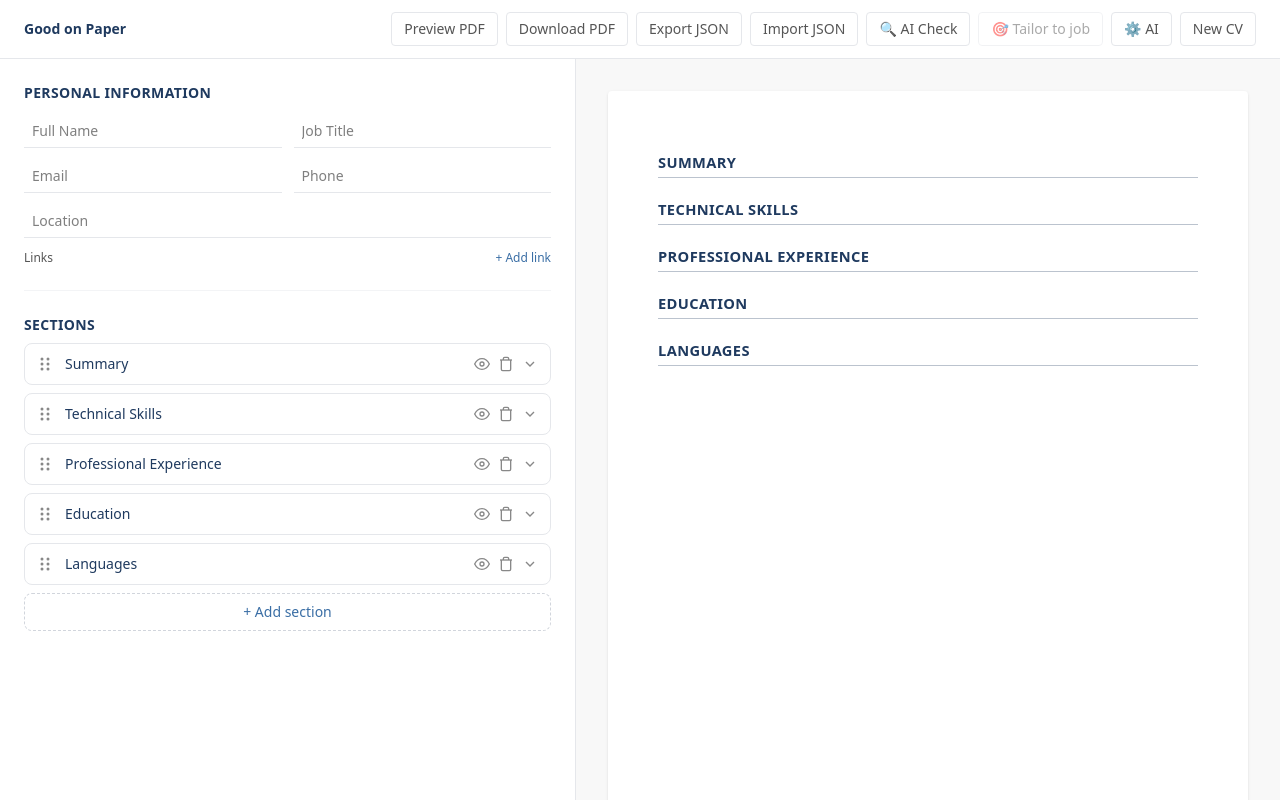
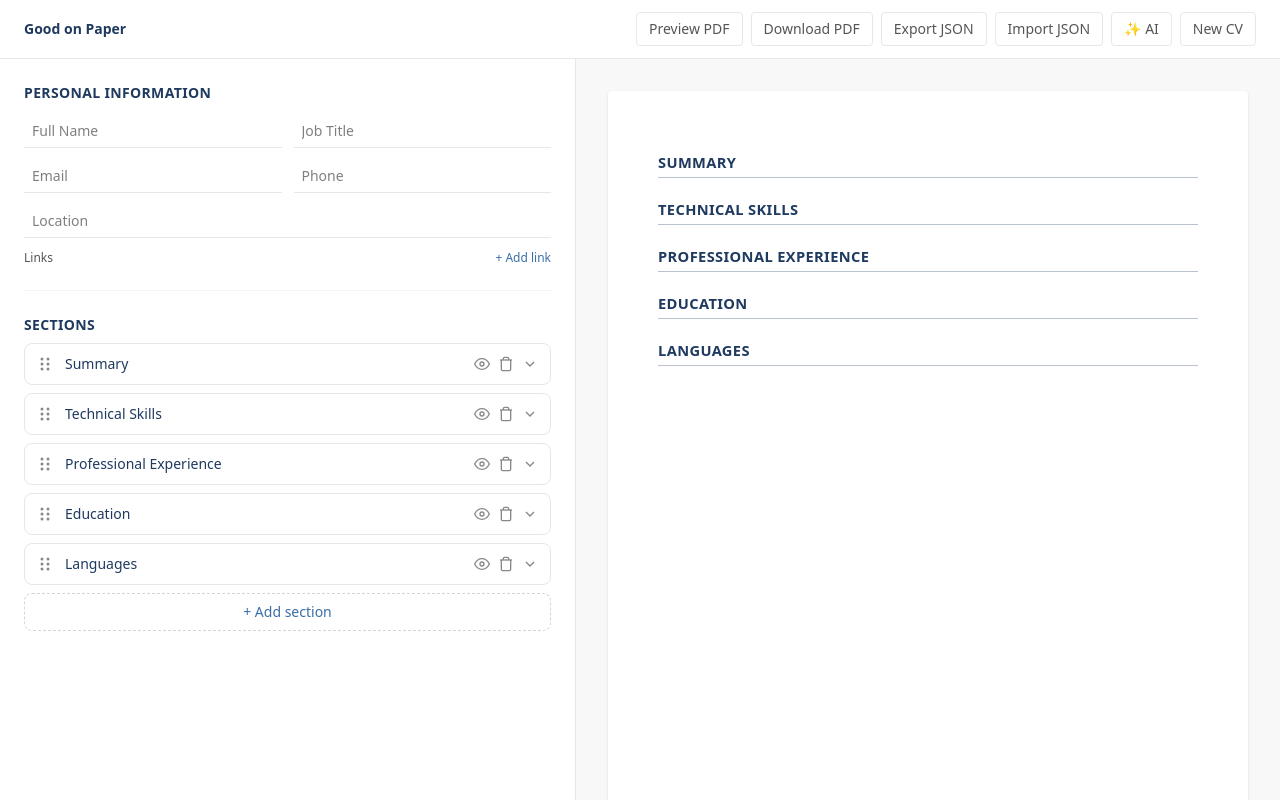
Before and after one commit to M4ss1ck/good-on-paper, a React (Vite) app: page / in a window 1280 px wide. Built offline with nearby package versions, Linux system fonts and the light colour scheme; what pdfmake would draw is missing.

Commit message:
feat: polish

```diff
--- a/src/components/ai/DetectAIText.tsx
+++ b/src/components/ai/DetectAIText.tsx
@@ -1,24 +1,27 @@
-import { useState } from "react";
+import { useState, useMemo } from "react";
 import { useCVStore } from "../../store/cvStore";
 import { useUIStore } from "../../store/uiStore";
 import { detectAIPhrases, type AIFlag } from "../../lib/ai/detectAI";
 
-export function DetectAIText() {
+interface DetectAITextProps {
+  open: boolean;
+  onClose: () => void;
+}
+
+export function DetectAIText({ open, onClose }: DetectAITextProps) {
   const cv = useCVStore((s) => s.cv);
   const setActiveSection = useUIStore((s) => s.setActiveSection);
-  const [open, setOpen] = useState(false);
-  const [flags, setFlags] = useState<AIFlag[]>([]);
-  const [hasRun, setHasRun] = useState(false);
+  const [scanCount, setScanCount] = useState(0);
 
-  const handleRun = () => {
-    const results = detectAIPhrases(cv);
-    setFlags(results);
-    setHasRun(true);
-    setOpen(true);
-  };
+  const flags = useMemo(() => {
+    if (!open) return [];
+    return detectAIPhrases(cv);
+  }, [open, cv, scanCount]); // eslint-disable-line react-hooks/exhaustive-deps
+
+  const handleRun = () => setScanCount((c) => c + 1);
 
   const handleClose = () => {
-    setOpen(false);
+    onClose();
   };
 
   const handleFlagClick = (flag: AIFlag) => {
@@ -40,17 +43,9 @@ export function DetectAIText() {
     return acc;
   }, {});
 
+  if (!open) return null;
+
   return (
-    <>
-      <button
-        onClick={handleRun}
-        className="px-3 py-1.5 text-sm rounded border border-gray-200 text-muted hover:text-primary hover:border-accent transition-colors"
-        title="Check for AI-sounding phrases"
-      >
-        🔍 AI Check
-      </button>
-
-      {open && (
     <div
       className="fixed inset-0 z-50 flex items-center justify-center bg-black/40"
       onClick={(e) => {
@@ -74,11 +69,7 @@ export function DetectAIText() {
         </div>
 
         <div className="px-6 py-4 overflow-y-auto flex-1">
-              {!hasRun ? (
-                <p className="text-sm text-muted">
-                  Click the button to scan your CV.
-                </p>
-              ) : flags.length === 0 ? (
+          {flags.length === 0 ? (
             <div className="text-center py-8">
               <p className="text-2xl mb-2">✅</p>
               <p className="text-sm font-medium text-primary">
@@ -147,7 +138,5 @@ export function DetectAIText() {
         </div>
       </div>
     </div>
-      )}
-    </>
   );
 }
--- a/src/components/ai/GenerateSummary.tsx
+++ b/src/components/ai/GenerateSummary.tsx
@@ -37,14 +37,21 @@ export function GenerateSummary({ sectionId, itemId }: GenerateSummaryProps) {
 
   return (
     <div>
+      {hasProvider ? (
         <AIActionButton
           onClick={handleGenerate}
           state={state}
           error={error}
           label="Generate from my experience"
-        disabled={!hasProvider}
-        disabledTitle="Configure AI in settings first"
         />
+      ) : (
+        <button
+          onClick={() => useAIStore.getState().setSettingsOpen(true)}
+          className="text-xs text-accent hover:underline"
+        >
+          Configure AI to generate a summary →
+        </button>
+      )}
       {suggestion && (
         <AISuggestion
           suggestion={suggestion}
--- a/src/components/ai/ImproveButton.tsx
+++ b/src/components/ai/ImproveButton.tsx
@@ -40,7 +40,19 @@ export function ImproveButton({
   };
 
   const isLoading = state === "loading";
-  const disabled = !hasProvider || !bullet.trim();
+  const disabled = !bullet.trim();
+
+  if (!hasProvider) {
+    return (
+      <button
+        onClick={() => useAIStore.getState().setSettingsOpen(true)}
+        className="text-xs text-accent hover:underline shrink-0"
+        title="Configure AI to improve bullets"
+      >
+        ✨
+      </button>
+    );
+  }
 
   return (
     <div className="relative">
@@ -48,11 +60,9 @@ export function ImproveButton({
         onClick={handleClick}
         disabled={disabled || isLoading}
         title={
-          !hasProvider
-            ? "Configure AI in settings first"
-            : !bullet.trim()
-              ? "Write a bullet first"
-              : "Improve this bullet"
+          !bullet.trim()
+            ? "Write a bullet first"
+            : "Improve this bullet"
         }
         className="text-muted hover:text-accent transition-colors text-sm shrink-0 disabled:opacity-40 disabled:cursor-not-allowed"
       >
--- a/src/components/ai/TailorToJob.tsx
+++ b/src/components/ai/TailorToJob.tsx
@@ -1,6 +1,5 @@
 import { useState } from "react";
 import { useCVStore } from "../../store/cvStore";
-import { useAIStore } from "../../store/aiStore";
 import { useAIAction } from "../../hooks/useAIAction";
 import {
   tailorToJobPrompt,
@@ -15,6 +14,11 @@ type SuggestionStatus = "pending" | "accepted" | "dismissed";
 
 interface TrackedSuggestion extends TailorSuggestion {
   status: SuggestionStatus;
+}
+
+interface TailorToJobProps {
+  open: boolean;
+  onClose: () => void;
 }
 
 function stripMarkdownFences(text: string): string {
@@ -34,20 +38,18 @@ function parseSuggestions(raw: string): TrackedSuggestion[] | null {
   }
 }
 
-export function TailorToJob() {
+export function TailorToJob({ open, onClose }: TailorToJobProps) {
   const cv = useCVStore((s) => s.cv);
   const updateItem = useCVStore((s) => s.updateItem);
   const updateBullet = useCVStore((s) => s.updateBullet);
-  const hasProvider = useAIStore((s) => s.settings.provider !== null);
   const { run, state, error, reset } = useAIAction();
 
-  const [open, setOpen] = useState(false);
   const [jobDescription, setJobDescription] = useState("");
   const [suggestions, setSuggestions] = useState<TrackedSuggestion[] | null>(null);
   const [rawFallback, setRawFallback] = useState<string | null>(null);
 
   const handleClose = () => {
-    setOpen(false);
+    onClose();
   };
 
   const handleTailor = async () => {
@@ -127,21 +129,9 @@ export function TailorToJob() {
     );
   };
 
-  const btnClass =
-    "px-3 py-1.5 text-sm rounded border border-gray-200 text-muted hover:text-primary hover:border-accent transition-colors disabled:opacity-50 disabled:cursor-not-allowed";
+  if (!open) return null;
 
   return (
-    <>
-      <button
-        className={btnClass}
-        onClick={() => setOpen(true)}
-        disabled={!hasProvider}
-        title={hasProvider ? "Tailor CV to a job description" : "Configure AI in settings first"}
-      >
-        🎯 Tailor to job
-      </button>
-
-      {open && (
     <div
       className="fixed inset-0 z-50 flex items-center justify-center bg-black/40"
       onClick={(e) => {
@@ -175,8 +165,9 @@ export function TailorToJob() {
             <textarea
               value={jobDescription}
               onChange={(e) => setJobDescription(e.target.value)}
+              disabled={state === "loading"}
               placeholder="Paste the full job description here..."
-                  className="w-full border border-gray-200 rounded px-3 py-2 text-sm focus:outline-none focus:ring-2 focus:ring-accent/50 focus:border-accent resize-y min-h-32"
+              className="w-full border border-gray-200 rounded px-3 py-2 text-sm focus:outline-none focus:ring-2 focus:ring-accent/50 focus:border-accent resize-y min-h-32 disabled:opacity-60 disabled:bg-gray-50"
               rows={6}
             />
           </div>
@@ -251,8 +242,6 @@ export function TailorToJob() {
         </div>
       </div>
     </div>
-      )}
-    </>
   );
 }
 
--- a/src/components/layout/Toolbar.tsx
+++ b/src/components/layout/Toolbar.tsx
@@ -1,4 +1,4 @@
-import { useRef, useState } from "react";
+import { useRef, useState, useEffect } from "react";
 import pdfMake from "pdfmake/build/pdfmake";
 import pdfFonts from "pdfmake/build/vfs_fonts";
 import { useCVStore } from "../../store/cvStore";
@@ -19,8 +19,27 @@ export function Toolbar() {
   const openModal = useUIStore((s) => s.setPdfModalOpen);
   const saveStatus = useUIStore((s) => s.saveStatus);
   const setSettingsOpen = useAIStore((s) => s.setSettingsOpen);
+  const hasProvider = useAIStore((s) => s.settings.provider !== null);
   const fileInputRef = useRef<HTMLInputElement>(null);
   const [confirmReset, setConfirmReset] = useState(false);
+
+  // AI dropdown state
+  const [aiDropdownOpen, setAiDropdownOpen] = useState(false);
+  const [detectOpen, setDetectOpen] = useState(false);
+  const [tailorOpen, setTailorOpen] = useState(false);
+  const dropdownRef = useRef<HTMLDivElement>(null);
+
+  // Close dropdown on outside click
+  useEffect(() => {
+    if (!aiDropdownOpen) return;
+    const handle = (e: MouseEvent) => {
+      if (dropdownRef.current && !dropdownRef.current.contains(e.target as Node)) {
+        setAiDropdownOpen(false);
+      }
+    };
+    document.addEventListener("mousedown", handle);
+    return () => document.removeEventListener("mousedown", handle);
+  }, [aiDropdownOpen]);
 
   const handlePreviewPdf = () => {
     openModal(true);
@@ -107,17 +126,51 @@ export function Toolbar() {
         onChange={handleImportJson}
       />
 
-      <DetectAIText />
+      <DetectAIText open={detectOpen} onClose={() => setDetectOpen(false)} />
 
-      <TailorToJob />
+      <TailorToJob open={tailorOpen} onClose={() => setTailorOpen(false)} />
 
-      <button
-        className={btnClass}
-        onClick={() => setSettingsOpen(true)}
-        title="AI Settings"
-      >
-        ⚙️ AI
-      </button>
+      <div className="relative" ref={dropdownRef}>
+        <button
+          className={btnClass}
+          onClick={() => setAiDropdownOpen((v) => !v)}
+        >
+          ✨ AI
+        </button>
+        {aiDropdownOpen && (
+          <div className="absolute right-0 top-full mt-1 w-48 bg-white border border-gray-200 rounded-lg shadow-lg z-40 py-1">
+            <button
+              className="w-full text-left px-4 py-2 text-sm text-gray-700 hover:bg-gray-50 transition-colors"
+              onClick={() => {
+                setDetectOpen(true);
+                setAiDropdownOpen(false);
+              }}
+            >
+              🔍 AI Phrase Check
+            </button>
+            <button
+              className="w-full text-left px-4 py-2 text-sm transition-colors disabled:opacity-50 disabled:cursor-not-allowed text-gray-700 hover:bg-gray-50"
+              disabled={!hasProvider}
+              onClick={() => {
+                setTailorOpen(true);
+                setAiDropdownOpen(false);
+              }}
+            >
+              🎯 Tailor to Job
+            </button>
+            <hr className="my-1 border-gray-100" />
+            <button
+              className="w-full text-left px-4 py-2 text-sm text-gray-700 hover:bg-gray-50 transition-colors"
+              onClick={() => {
+                setSettingsOpen(true);
+                setAiDropdownOpen(false);
+              }}
+            >
+              ⚙️ Settings
+            </button>
+          </div>
+        )}
+      </div>
 
       {confirmReset ? (
         <span className="flex items-center gap-1 text-xs">
--- a/src/lib/ai/provider.ts
+++ b/src/lib/ai/provider.ts
@@ -8,6 +8,15 @@ interface AIRequestBody {
   messages: { role: string; content: string }[];
   temperature?: number;
   max_tokens?: number;
+}
+
+function friendlyError(status: number, message: string): string {
+  if (status === 429) return "Rate limited — try again in a minute";
+  if (status === 401 || status === 403)
+    return "Invalid API key — check your settings";
+  if (status === 502 || status === 503)
+    return "Couldn't reach the AI provider";
+  return message || `Provider returned ${status}`;
 }
 
 export async function callAI(
@@ -22,18 +31,22 @@ export async function callAI(
     messages,
   };
 
-  const res = await fetch("/api/ai", {
-    method: "POST",
-    headers: { "Content-Type": "application/json" },
-    body: JSON.stringify(body),
-  });
+  let res: Response;
+  try {
+    res = await fetch("/api/ai", {
+      method: "POST",
+      headers: { "Content-Type": "application/json" },
+      body: JSON.stringify(body),
+    });
+  } catch {
+    throw new Error("Couldn't reach the AI provider");
+  }
 
   if (!res.ok) {
     const err = await res.json().catch(() => ({}));
-    throw new Error(
-      (err as { error?: { message?: string } }).error?.message ||
-      `Provider returned ${res.status}`,
-    );
+    const raw =
+      (err as { error?: { message?: string } }).error?.message || "";
+    throw new Error(friendlyError(res.status, raw));
   }
 
   const data = await res.json();
@@ -41,7 +54,8 @@ export async function callAI(
     data as { choices?: { message?: { content?: string } }[] }
   ).choices?.[0]?.message?.content?.trim();
 
-  if (!content) throw new Error("Empty response from provider");
+  if (!content)
+    throw new Error("The AI returned an empty response — try again");
 
   return content;
 }
```
Also changed, not shown: 1 other file (tests, documents, lock files or other folders). Lines whose indentation alone changed are shown as unchanged.
